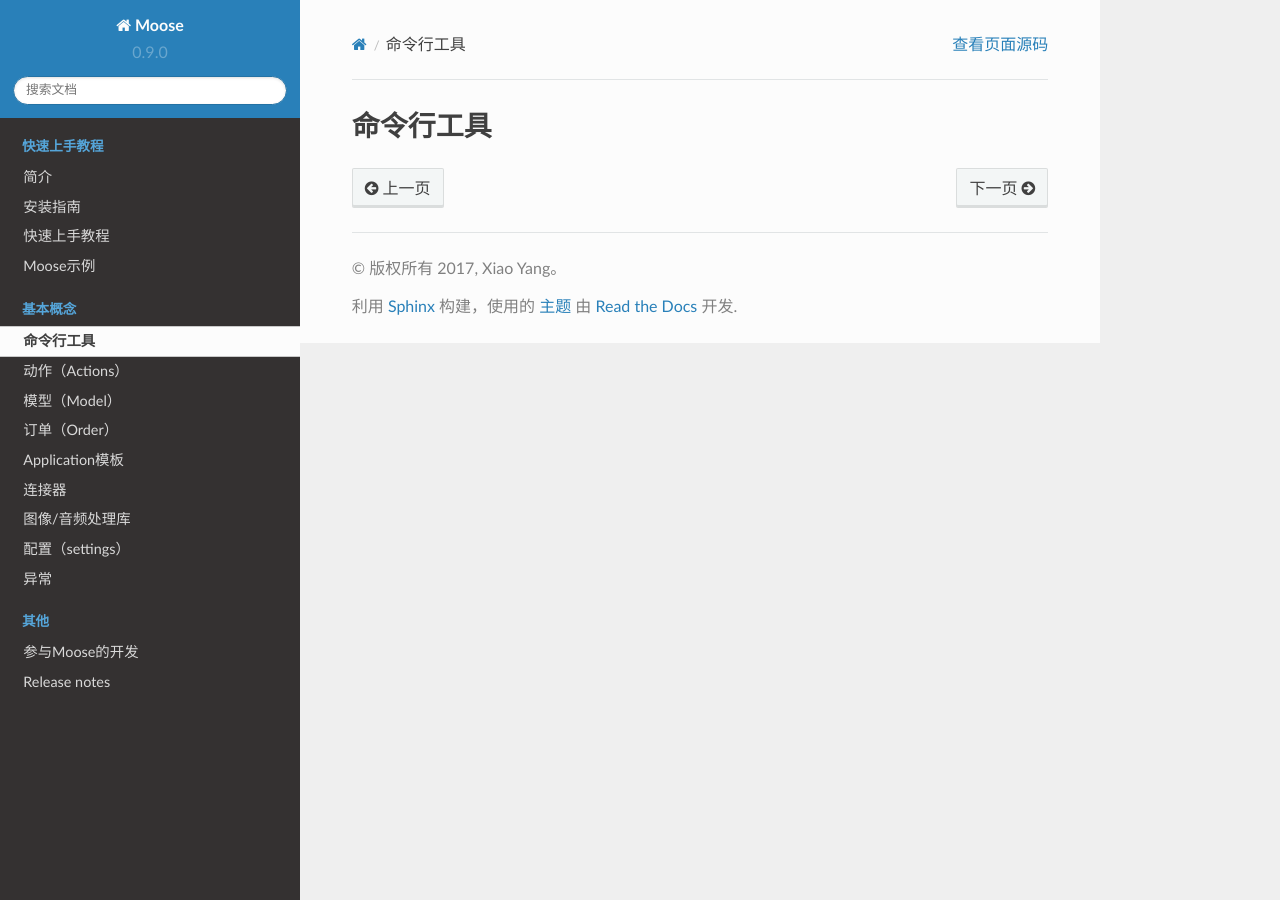
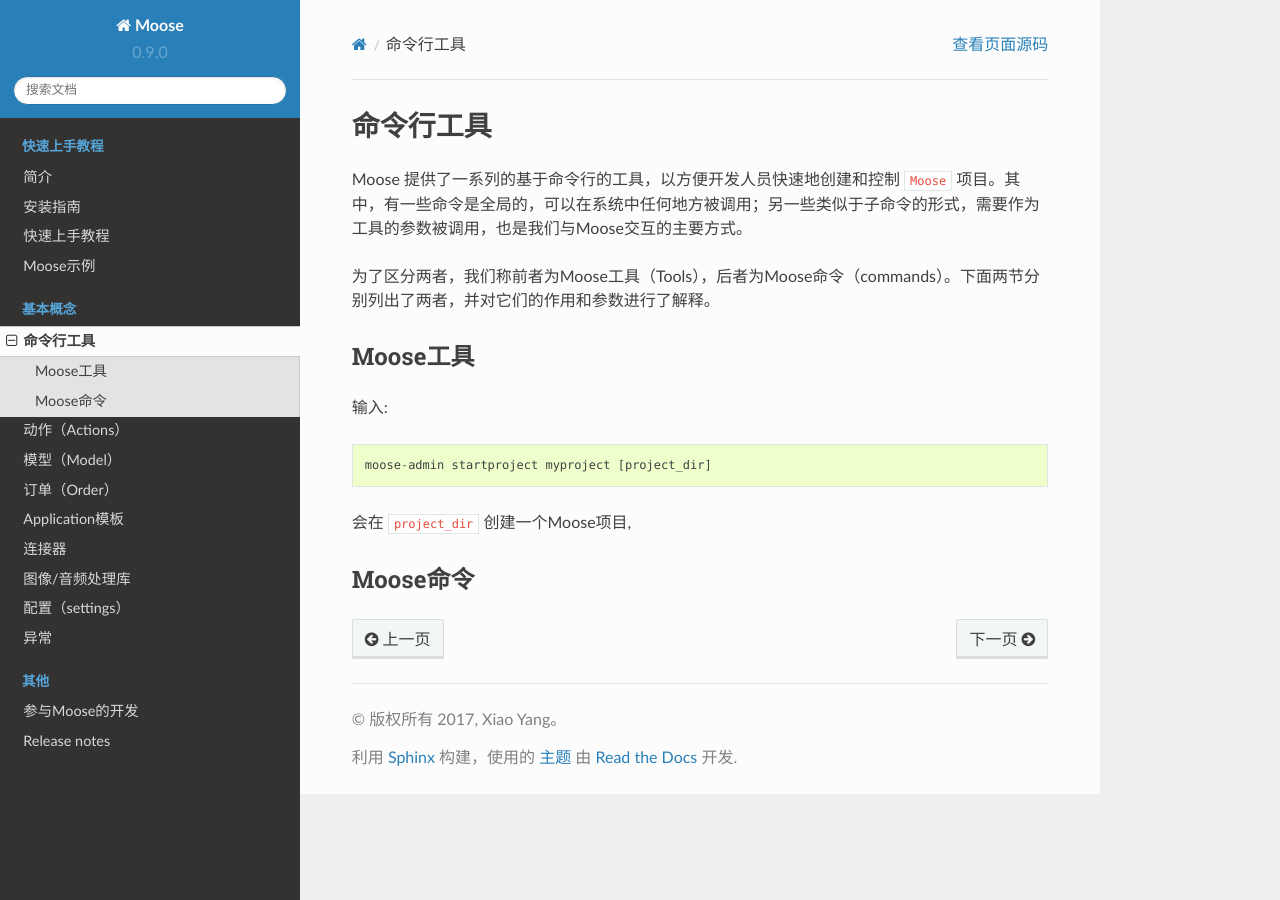
Before and after one commit to muma378/moose, a Sphinx documentation site: the page built from docs/topics/commands.rst, in a window 1280 px wide. Built offline with Sphinx 7.4.7 and the Read the Docs theme 2.0.0, drawn with Linux system fonts in a browser that asks for light colours.

Commit message:
[FIX] update docs quickstart

```diff
--- a/docs/intro/quickstart.rst
+++ b/docs/intro/quickstart.rst
@@ -267,4 +267,4 @@
 接下来......
 ---------------
 
-到这里，你就已经掌握了Moose最核心的思想和内容，其他的特性和内容万变不离其宗，基本上都是在这层设计思想上不断细化和完善的结果。这听起来似乎剩下的内容都不重要，然而，正像我们设计Moose的初衷是为了最大化的复用代码、节省时间，其他的模块和语法糖也是基于同样的目的。所以，去探索下这些功能吧，你了解的模块和特性越多，你将来所花费的时间也会越少。因为很有可能你碰到的问题，我们已经碰到过了
+到这里，你就已经掌握了Moose最核心的思想和内容，其他的特性和内容万变不离其宗，基本上都是在这层设计思想上不断细化和完善的结果。这听起来似乎剩下的内容都不重要，然而，正像我们设计Moose的初衷是为了最大化的复用代码、节省时间，其他的模块和语法糖也是基于同样的目的。所以，去探索下这些功能吧，你了解的模块和特性越多，你将来所花费的时间也会越少。因为很有可能你碰到的问题，其他人已经碰到过了。
--- a/docs/topics/commands.rst
+++ b/docs/topics/commands.rst
@@ -3,3 +3,23 @@
 =================
 命令行工具
 =================
+
+Moose 提供了一系列的基于命令行的工具，以方便开发人员快速地创建和控制 ``Moose`` 项目。其中，有一些命令是全局的，可以在系统中任何地方被调用；另一些类似于子命令的形式，需要作为工具的参数被调用，也是我们与Moose交互的主要方式。
+
+为了区分两者，我们称前者为Moose工具（Tools），后者为Moose命令（commands）。下面两节分别列出了两者，并对它们的作用和参数进行了解释。
+
+.. _topics-moose-tools:
+
+Moose工具
+==================
+
+输入::
+
+    moose-admin startproject myproject [project_dir]
+
+会在 ``project_dir`` 创建一个Moose项目,
+
+.. _topics-moose-commands:
+
+Moose命令
+==================
```
